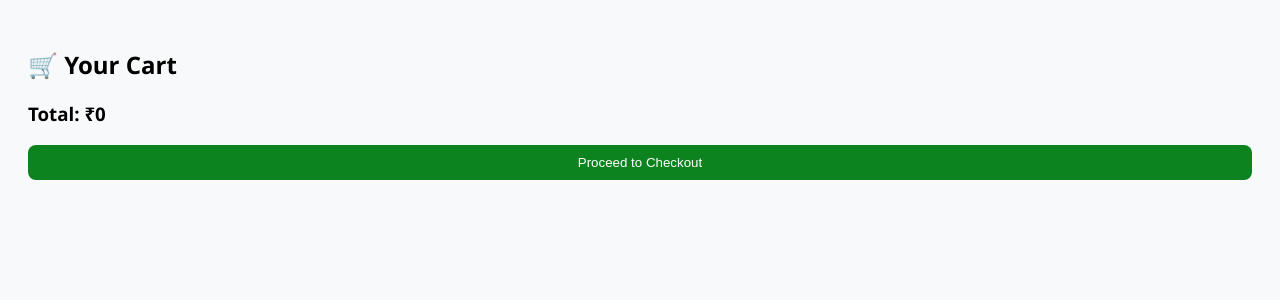
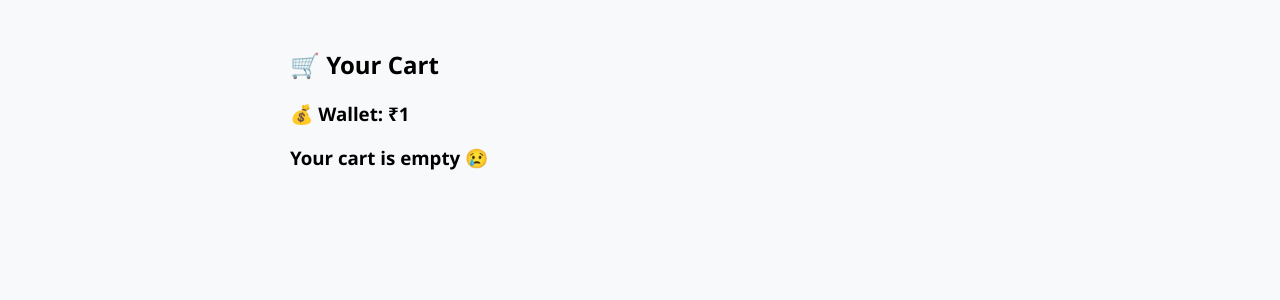
Before and after one commit to MR-A-Ganish/robot, a Flask app: page /cart in a window 1280 px wide. Shown: the top 300 px of the page. Run offline with Flask 3, Linux system fonts and the light colour scheme; a user stored in the database is signed in.

Commit message:
your message

```diff
--- a/app.py
+++ b/app.py
@@ -1,5 +1,4 @@
 from flask import Flask, render_template, request, redirect, session
-import os
 from dotenv import load_dotenv
 from database import connect_db, create_tables
 from robot.main import process_order
@@ -9,14 +8,16 @@ load_dotenv()
 app = Flask(__name__)
 app.secret_key = "supersecretkey"
 
+
 # ---------------- LOGIN ----------------
-@app.route("/", methods=["GET","POST"])
+@app.route("/", methods=["GET", "POST"])
 def login():
     if request.method == "POST":
         session["user"] = request.form["email"]
         session["cart"] = []
         session["wallet"] = 1000
         return redirect("/dashboard")
+
     return render_template("login.html")
 
 
@@ -43,20 +44,21 @@ def dashboard():
             "id": p[0],
             "name": p[1],
             "price": p[2],
-            "img": p[3],
+            "img": p[3] if len(p) > 3 else "",
             "qty": qty
         })
 
     return render_template("dashboard.html", products=products)
 
 
-# ---------------- UPDATE CART (MAIN FEATURE) ----------------
+# ---------------- UPDATE CART (FIXED) ----------------
 @app.route("/update_cart/<int:product_id>/<action>")
 def update_cart(product_id, action):
 
     cart = session.get("cart", [])
     found = False
 
+    # 🔁 UPDATE EXISTING ITEM
     for item in cart:
         if item["id"] == product_id:
             found = True
@@ -72,25 +74,29 @@ def update_cart(product_id, action):
 
             break
 
-    # if not found → add new
+    # ➕ ADD NEW ITEM (SAFE)
     if not found and action == "increase":
 
         conn = connect_db()
         cur = conn.cursor()
-        cur.execute("SELECT * FROM products WHERE id=%s",(product_id,))
+
+        cur.execute("SELECT * FROM products WHERE id=%s", (product_id,))
         p = cur.fetchone()
+
         cur.close()
         conn.close()
 
-        if p:
-            cart.append({
-                "id": p[0],
-                "name": p[1],
-                "price": p[2],
-                "image": p[3],
-                "fragile": p[7],
-                "qty": 1
-            })
+        if not p:
+            return "❌ Product not found"
+
+        cart.append({
+            "id": p[0],
+            "name": p[1],
+            "price": p[2],
+            "image": p[3] if len(p) > 3 else "",
+            "fragile": False,   # SAFE DEFAULT
+            "qty": 1
+        })
 
     session["cart"] = cart
 
@@ -102,6 +108,7 @@ def update_cart(product_id, action):
 def cart():
     cart = session.get("cart", [])
     total = sum(item["price"] * item["qty"] for item in cart)
+
     return render_template("cart.html", cart=cart, total=total)
 
 
@@ -140,31 +147,35 @@ def place_order():
 
 
 # ---------------- ADD PRODUCT ----------------
-@app.route("/add_product", methods=["GET","POST"])
+@app.route("/add_product", methods=["GET", "POST"])
 def add_product():
     if request.method == "POST":
-        conn = connect_db()
-        cur = conn.cursor()
+        try:
+            conn = connect_db()
+            cur = conn.cursor()
 
-        cur.execute("""
-        INSERT INTO products (name,price,image,aisle,shelf,position,fragile,weight)
-        VALUES (%s,%s,%s,%s,%s,%s,%s,%s)
-        """,(
-            request.form["name"],
-            int(request.form["price"]),
-            request.form["image"],
-            request.form["aisle"],
-            request.form["shelf"],
-            int(request.form["position"]),
-            request.form.get("fragile") == "on",
-            int(request.form["weight"])
-        ))
+            cur.execute("""
+            INSERT INTO products (name,price,image,aisle,shelf,position,fragile,weight)
+            VALUES (%s,%s,%s,%s,%s,%s,%s,%s)
+            """, (
+                request.form["name"],
+                int(request.form["price"]),
+                request.form.get("image", ""),
+                request.form.get("aisle", ""),
+                request.form.get("shelf", ""),
+                int(request.form.get("position", 1)),
+                request.form.get("fragile") == "on",
+                int(request.form.get("weight", 100))
+            ))
 
-        conn.commit()
-        cur.close()
-        conn.close()
+            conn.commit()
+            cur.close()
+            conn.close()
 
-        return redirect("/dashboard")
+            return redirect("/dashboard")
+
+        except Exception as e:
+            return f"❌ Error: {str(e)}"
 
     return render_template("add_product.html")
 
--- a/templates/cart.html
+++ b/templates/cart.html
@@ -4,42 +4,112 @@
 <title>Cart</title>
 
 <style>
-body { font-family:'Segoe UI'; background:#f8f9fa; padding:20px; }
+body {
+    font-family: 'Segoe UI';
+    background: #f8f9fa;
+    padding: 20px;
+}
+
+.container {
+    max-width: 700px;
+    margin: auto;
+}
 
 .card {
-    background:white;
-    padding:15px;
-    border-radius:10px;
-    margin-bottom:10px;
+    background: white;
+    padding: 15px;
+    border-radius: 12px;
+    margin-bottom: 12px;
+    display: flex;
+    align-items: center;
+    justify-content: space-between;
+}
+
+.info {
+    flex: 1;
+}
+
+.qty {
+    display: flex;
+    align-items: center;
+    gap: 10px;
 }
 
 button {
-    background:#0c831f;
-    color:white;
-    padding:10px;
-    border:none;
-    border-radius:8px;
-    width:100%;
+    padding: 6px 10px;
+    border: none;
+    border-radius: 6px;
+    background: #0c831f;
+    color: white;
+    cursor: pointer;
+}
+
+.remove {
+    background: red;
+}
+
+.checkout {
+    width: 100%;
+    padding: 15px;
+    margin-top: 20px;
+    font-size: 16px;
 }
 </style>
 </head>
 
 <body>
 
+<div class="container">
+
 <h2>🛒 Your Cart</h2>
+
+<!-- 💰 Wallet -->
+<h3>💰 Wallet: ₹{{session.wallet}}</h3>
+
+{% if cart %}
 
     {% for item in cart %}
     <div class="card">
-    {{item.name}} x {{item.qty}}
-    <br> ₹{{item.price * item.qty}}
+
+        <div class="info">
+            <b>{{item.name}}</b><br>
+            ₹{{item.price}} × {{item.qty}} = ₹{{item.price * item.qty}}
+        </div>
+
+        <!-- ➕➖ Quantity -->
+        <div class="qty">
+
+            <a href="/update_cart/{{item.id}}/decrease">
+                <button>-</button>
+            </a>
+
+            <b>{{item.qty}}</b>
+
+            <a href="/update_cart/{{item.id}}/increase">
+                <button>+</button>
+            </a>
+
+        </div>
+
+        <!-- ❌ Remove -->
+        <a href="/update_cart/{{item.id}}/decrease">
+            <button class="remove">X</button>
+        </a>
+
     </div>
     {% endfor %}
 
-<h3>Total: ₹{{total}}</h3>
+    <h2>Total: ₹{{total}}</h2>
 
     <a href="/checkout">
-    <button>Proceed to Checkout</button>
+        <button class="checkout">🤖 Send to Robot</button>
     </a>
+
+{% else %}
+    <h3>Your cart is empty 😢</h3>
+{% endif %}
+
+</div>
 
 </body>
 </html>
```
Lines whose indentation alone changed are shown as unchanged.
